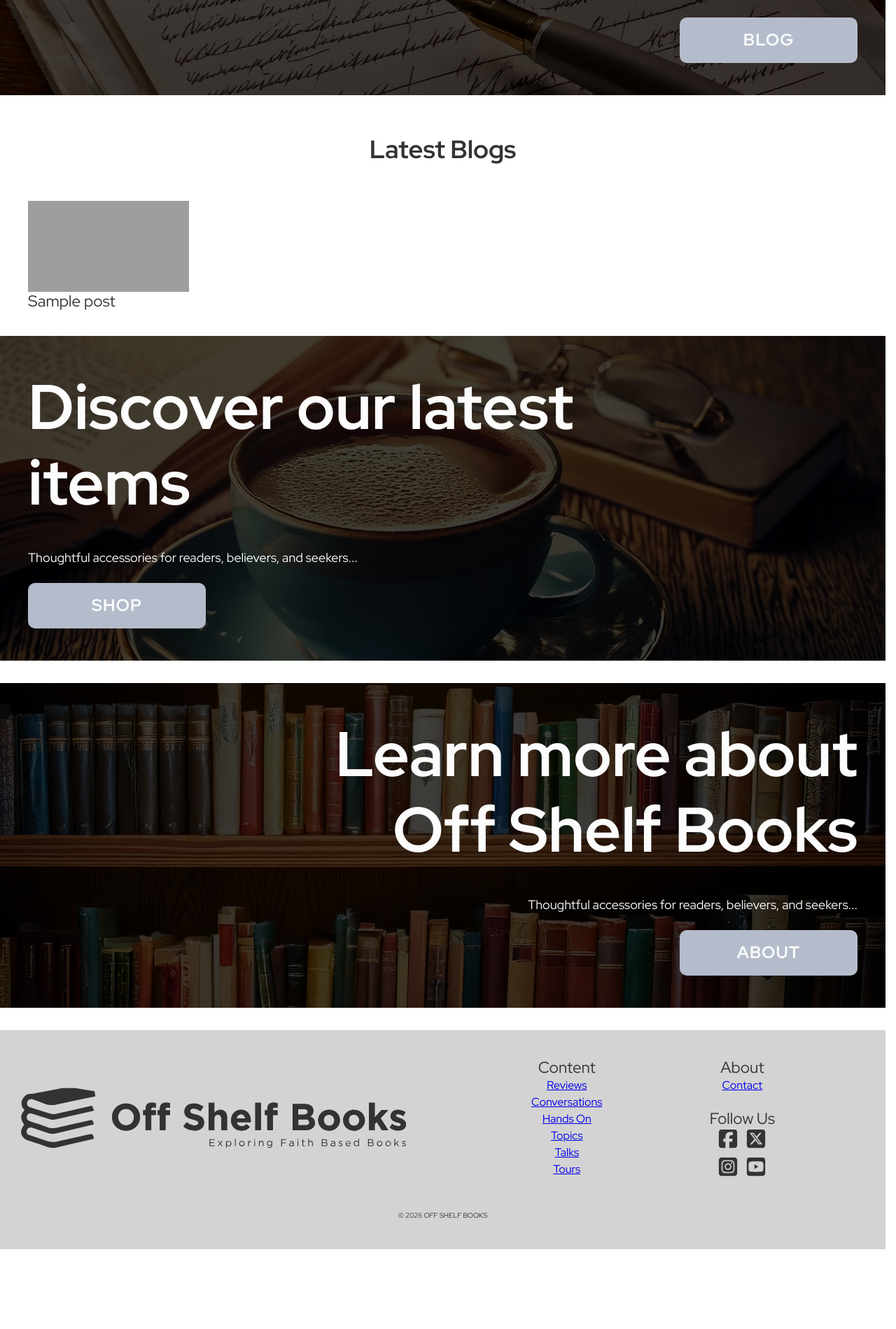
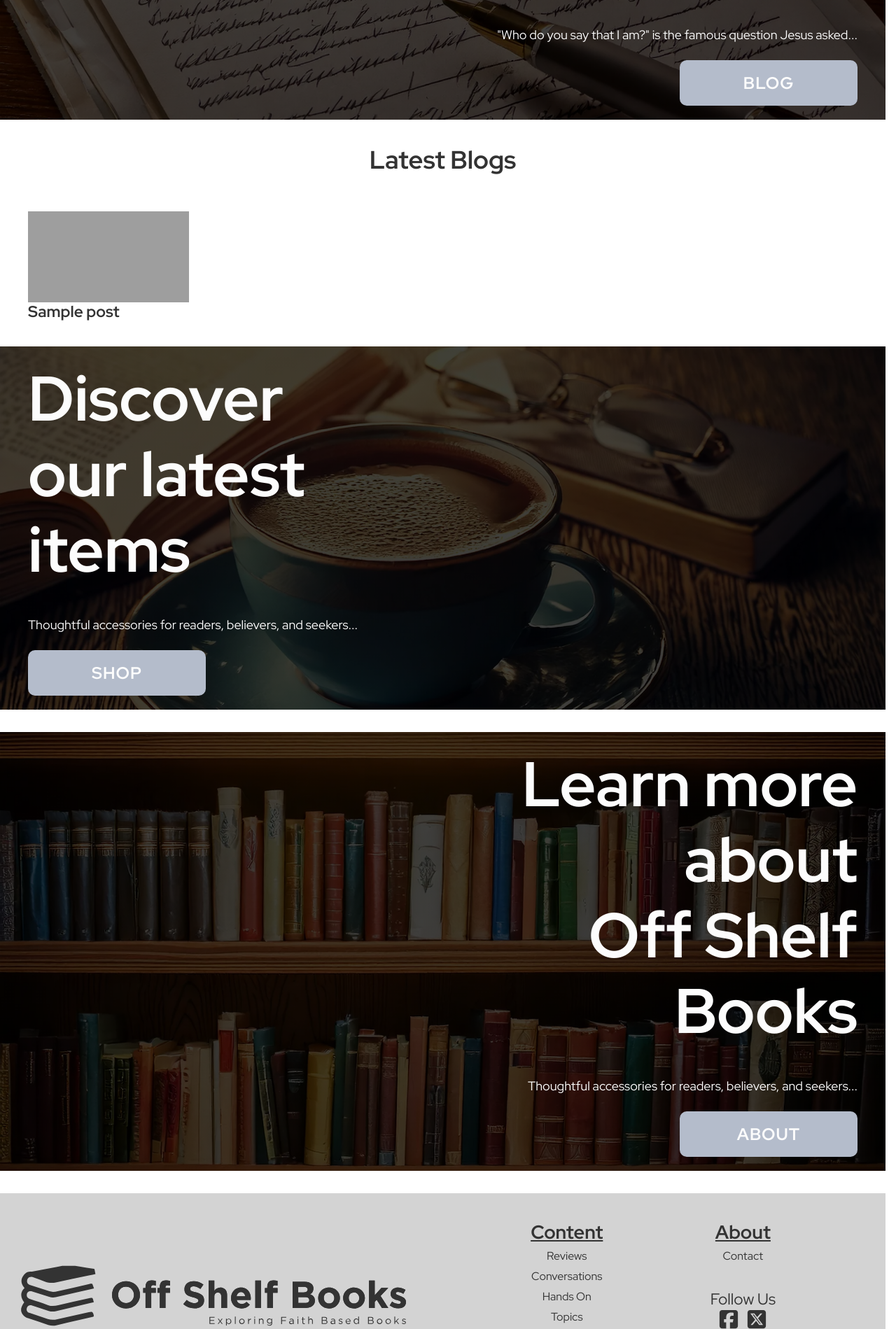
Before and after one commit to ebriscall1/offshelfbooks, a WordPress theme: template index.php in a window 1280 px wide. Shown: the part 1204-3103 px from the top of the page at 70% size. Before the commit the page ends 2989 px from the top, so only its background shows below. Run offline with PHP 8.4 and a stand-in for WordPress, Linux system fonts and the light colour scheme; the site name, menu and one post (Sample post) are stand-ins, and other content is empty; grey boxes are pictures that could not be loaded.

Commit message:
adjusted carousel, adjusted footer, did lighthouse and validation and seo checks

```diff
--- a/css/main.css
+++ b/css/main.css
@@ -154,6 +154,23 @@
   padding: 0;
   justify-items: center;
   justify-content: center;
+}
+
+.footer-menu h3,
+.footer-menu ul li,
+.footer-links h3 {
+  margin-bottom: 5px;
+}
+
+.footer-menu ul li a,
+.footer-links ul li a {
+  text-decoration: none;
+  color: #333333;
+}
+
+.footer-menu h3 a,
+.footer-links h3 a {
+  color: #333333;
 }
 
 footer p {
@@ -534,8 +551,7 @@
     position: relative;
     height: 68px;
   }
-  .site-header .main-nav .main-menu > li.has-dropdown.hover-open .second-tier:not(.open),
-  .site-header .main-nav .main-menu > li.has-dropdown.focus-open .second-tier:not(.open) {
+  .site-header .main-nav .main-menu > li.has-dropdown.hover-open .second-tier:not(.open), .site-header .main-nav .main-menu > li.has-dropdown.focus-open .second-tier:not(.open) {
     display: flex !important;
     opacity: 1;
     visibility: visible;
@@ -544,8 +560,7 @@
     transition-delay: 0s;
   }
   @starting-style {
-    .site-header .main-nav .main-menu > li.has-dropdown.hover-open .second-tier:not(.open),
-    .site-header .main-nav .main-menu > li.has-dropdown.focus-open .second-tier:not(.open) {
+    .site-header .main-nav .main-menu > li.has-dropdown.hover-open .second-tier:not(.open), .site-header .main-nav .main-menu > li.has-dropdown.focus-open .second-tier:not(.open) {
       opacity: 0;
       transform: translateY(-4px);
     }
@@ -608,6 +623,9 @@
     transition: opacity 0.18s ease, transform 0.18s ease, display 0.18s allow-discrete;
     transition-delay: 0.06s;
   }
+  .site-header .main-nav .main-menu > li.has-dropdown .second-tier li {
+    padding: 0.5rem 0;
+  }
   .site-header .main-nav .main-menu > li.has-dropdown .second-tier.open {
     display: flex !important;
     opacity: 1;
@@ -615,9 +633,6 @@
     pointer-events: auto;
     transform: translateY(0);
     transition-delay: 0s;
-  }
-  .site-header .main-nav .main-menu > li.has-dropdown .second-tier li {
-    padding: 0.5rem 0;
   }
   .site-header .main-nav .main-menu > li form.search-form {
     width: 380px;
@@ -910,6 +925,11 @@
   padding: 0 20px 20px 20px;
 }
 
+.carousel > h2 {
+  margin-top: 1rem;
+  text-align: center;
+}
+
 .scrolling-wrapper {
   display: flex;
   align-items: flex-start;
@@ -958,10 +978,6 @@
   outline-offset: 3px;
 }
 
-.carousel-scrollbar.is-disabled {
-  display: none;
-}
-
 .scrolling-wrapper > .card {
   flex: 0 0 230px;
   height: auto;
@@ -969,6 +985,11 @@
 
 .scrolling-wrapper > .card > a {
   height: auto;
+}
+
+.scrolling-wrapper > .card h3 {
+  font-size: 22.5px;
+  font-weight: 700;
 }
 
 /* MEDIA QUERY */
@@ -1295,12 +1316,25 @@
 .hero-blog .text,
 .hero-about .text {
   display: grid;
+  width: 100%;
   margin: auto;
 }
+.hero-content .text,
+.hero-shop .text {
+  justify-content: left;
+}
+.hero-blog .text,
+.hero-about .text {
+  justify-content: right;
+}
 .hero-content .text h1,
+.hero-content .text h2,
 .hero-shop .text h1,
+.hero-shop .text h2,
 .hero-blog .text h1,
-.hero-about .text h1 {
+.hero-blog .text h2,
+.hero-about .text h1,
+.hero-about .text h2 {
   font-size: 45px;
   font-weight: bolder;
   color: #fcfcfc;
@@ -1309,9 +1343,13 @@
 }
 @media (min-width: 1280px) {
   .hero-content .text h1,
+  .hero-content .text h2,
   .hero-shop .text h1,
+  .hero-shop .text h2,
   .hero-blog .text h1,
-  .hero-about .text h1 {
+  .hero-blog .text h2,
+  .hero-about .text h1,
+  .hero-about .text h2 {
     font-size: 90px;
   }
 }
@@ -1337,6 +1375,9 @@
   background: linear-gradient(rgba(0, 0, 0, 0.75), rgba(0, 0, 0, 0.75)), url("../img/blog-banner.webp") center/cover;
   text-align: right;
 }
+.hero-blog .text h2 {
+  text-align: right;
+}
 .hero-blog .primary-btn {
   margin-left: auto;
 }
@@ -1344,6 +1385,9 @@
 .hero-shop {
   background: linear-gradient(rgba(0, 0, 0, 0.75), rgba(0, 0, 0, 0.75)), url("../img/shop-banner.webp") center/cover;
   margin-bottom: 2rem;
+}
+.hero-shop .text h2 {
+  text-align: left;
 }
 .hero-shop .primary-btn {
   margin-right: auto;
@@ -1360,16 +1404,14 @@
 
 /* MEDIA QUERY 800px */
 @media (min-width: 800px) {
-  .hero-content .text,
-  .hero-shop .text,
-  .hero-blog .text,
-  .hero-about .text {
-    width: 100%;
-  }
   .hero-content .text h1,
+  .hero-content .text h2,
   .hero-shop .text h1,
+  .hero-shop .text h2,
   .hero-blog .text h1,
-  .hero-about .text h1 {
+  .hero-blog .text h2,
+  .hero-about .text h1,
+  .hero-about .text h2 {
     max-width: 500px;
   }
   .hero-content .text .description,
@@ -1377,14 +1419,6 @@
   .hero-blog .text .description,
   .hero-about .text .description {
     max-width: 500px;
-  }
-  .hero-content .text,
-  .hero-shop .text {
-    justify-content: left;
-  }
-  .hero-blog .text,
-  .hero-about .text {
-    justify-content: right;
   }
 }
 /* MEDIA QUERY 1280px*/
@@ -1540,6 +1574,11 @@
   display: flex;
   justify-content: center; /* Horizontally centers */
   align-items: center;
+}
+
+.content > h2 {
+  margin-top: 36px;
+  text-align: center;
 }
 
 .content-container {
@@ -1550,11 +1589,6 @@
   grid-template-columns: 1fr;
   grid-auto-rows: auto;
   gap: 1rem;
-}
-
-h2 {
-  margin-top: 36px;
-  text-align: center;
 }
 
 @media (min-width: 800px) {
--- a/footer.php
+++ b/footer.php
@@ -10,7 +10,7 @@
       <div class="footer-columns">
         <div class="footer-menu">
           <div>
-            <h4>Content</h4>
+            <h3><a href="<?php echo esc_url( get_permalink( get_page_by_path( 'content' ) ) ); ?>">Content</a></h3>
             <ul>
               <li><a href="<?php echo esc_url( get_permalink( get_page_by_path( 'reviews' ) ) ); ?>">Reviews</a></li>
               <li><a href="<?php echo esc_url( get_permalink( get_page_by_path( 'conversations' ) ) ); ?>">Conversations</a></li>
@@ -23,7 +23,7 @@
         </div>
         <div class="footer-links">
           <div>
-            <h4>About</h4>
+            <h3><a href="<?php echo esc_url( get_permalink( get_page_by_path( 'about' ) ) ); ?>">About</a></h3>
             <ul>
               <li><a href="<?php echo esc_url( get_permalink( get_page_by_path( 'contact' ) ) ); ?>">Contact</a></li>
             </ul>
--- a/functions.php
+++ b/functions.php
@@ -36,6 +36,36 @@
     );
 }
 add_action( 'wp_enqueue_scripts', 'offshelfbooks_scripts' );
+
+// Let the browser discover the homepage's CSS background image before stylesheets load.
+function offshelfbooks_preload_homepage_lcp_image() {
+    if ( ! is_front_page() ) {
+        return;
+    }
+
+    $image_url = get_template_directory_uri() . '/img/hero-content-banner.webp';
+    printf(
+        "<link rel=\"preload\" as=\"image\" href=\"%s\" fetchpriority=\"high\">\n",
+        esc_url( $image_url )
+    );
+}
+add_action( 'wp_head', 'offshelfbooks_preload_homepage_lcp_image', 1 );
+
+// Establish Google Fonts connections early to reduce stylesheet and font latency.
+function offshelfbooks_google_fonts_resource_hints( $urls, $relation_type ) {
+    if ( 'preconnect' !== $relation_type ) {
+        return $urls;
+    }
+
+    $urls[] = 'https://fonts.googleapis.com';
+    $urls[] = array(
+        'href'        => 'https://fonts.gstatic.com',
+        'crossorigin' => 'anonymous',
+    );
+
+    return $urls;
+}
+add_filter( 'wp_resource_hints', 'offshelfbooks_google_fonts_resource_hints', 10, 2 );
 
 // Return the next page of category-filtered content cards for the Load More control.
 function offshelfbooks_load_subcontent() {
--- a/header.php
+++ b/header.php
@@ -3,10 +3,11 @@
   <head>
     <meta charset="<?php bloginfo( 'charset' ); ?>" />
     <meta name="viewport" content="width=device-width, initial-scale=1.0" />
+    <title>Off Shelf Books - Exploring Faith Based Books</title>
 
     <!-- Meta Tags -->
     <meta name="author" content="Evan Briscall | ebriscall1 on GitHub" />
-
+    <meta name="description" content="Off Shelf Books is an online platform dedicated to examining the credibility of Christianity and the reliability of Jesus through testimonies of various authors." />
     <!-- Fonts -->
     <link
       href="https://fonts.googleapis.com/css2?family=Red+Hat+Display:wght@400;500;700&display=swap"
--- a/index.php
+++ b/index.php
@@ -36,7 +36,7 @@
                       <?php else : ?>
                         <img src="<?php echo esc_url( get_template_directory_uri() ); ?>/img/mere-christianity.webp" alt="Default content thumbnail" />
                       <?php endif; ?>
-                      <h4><?php the_title(); ?></h4>
+                      <h3><?php the_title(); ?></h3>
                     </a>
                   </article>
               <?php endwhile;
@@ -52,7 +52,7 @@
 
       <section class="hero-blog">
         <div class="text">
-          <h1>Explore the reliability <br />of Jesus</h1>
+          <h2>Explore the reliability <br />of Jesus</h2>
           <p class="description">
             "Who do you say that I am?" is the famous question Jesus asked...
           </p>
@@ -83,7 +83,7 @@
                       <?php else : ?>
                         <img src="<?php echo esc_url( get_template_directory_uri() ); ?>/img/about-page.webp" alt="Default blog thumbnail" />
                       <?php endif; ?>
-                      <h4><?php the_title(); ?></h4>
+                      <h3><?php the_title(); ?></h3>
                     </a>
                   </article>
               <?php endwhile;
@@ -99,7 +99,7 @@
 
       <section class="hero-shop">
         <div class="text">
-          <h1>Discover our latest items</h1>
+          <h2>Discover our latest items</h2>
           <p class="description">
             Thoughtful accessories for readers, believers, and seekers...
           </p>
@@ -109,7 +109,7 @@
 
       <section class="hero-about">
         <div class="text">
-          <h1>Learn more about <br />Off Shelf Books</h1>
+          <h2>Learn more about <br />Off Shelf Books</h2>
           <p class="description">
             Thoughtful accessories for readers, believers, and seekers...
           </p>
--- a/scss/components/_cards.scss
+++ b/scss/components/_cards.scss
@@ -1,5 +1,4 @@
 @use "../abstracts/mixins" as *;
-@use "../abstracts/variables" as *;
 
 // Carousel Cards
 // These fixed-width tiles are sized for horizontal scrolling on the homepage.
--- a/scss/components/_carousel.scss
+++ b/scss/components/_carousel.scss
@@ -4,6 +4,11 @@
 // Each carousel scrolls independently; the custom track below replaces the native scrollbar.
 .carousel {
   padding: 0 20px 20px 20px;
+}
+
+.carousel > h2 {
+  margin-top: 1rem;
+  text-align: center;
 }
 
 .scrolling-wrapper {
@@ -56,10 +61,6 @@
   outline-offset: 3px;
 }
 
-.carousel-scrollbar.is-disabled {
-  display: none;
-}
-
 .scrolling-wrapper > .card {
   // Let each card grow only enough to fit its title lines.
   flex: 0 0 230px;
@@ -68,6 +69,11 @@
 
 .scrolling-wrapper > .card > a {
   height: auto;
+}
+
+.scrolling-wrapper > .card h3 {
+  font-size: $h4-size;
+  font-weight: 700;
 }
 
 /* MEDIA QUERY */
--- a/scss/layout/_footer.scss
+++ b/scss/layout/_footer.scss
@@ -53,6 +53,24 @@
   }
 }
 
+.footer-menu h3,
+.footer-menu ul li,
+.footer-links h3 {
+  margin-bottom: 5px;
+}
+
+.footer-menu ul li a,
+.footer-links ul li a {
+  text-decoration: none;
+  color: $charcoal-gray;
+}
+
+.footer-menu h3 a,
+.footer-links h3 a {
+  color: $charcoal-gray;
+}
+
+
 footer p {
   text-align: center;
   font-size: 10px;
--- a/scss/main.scss
+++ b/scss/main.scss
@@ -9,7 +9,6 @@
 
 // Theme variables and mixins are shared by the partials imported below.
 @use "abstracts/variables" as *;
-@use "abstracts/mixins";
 
 // Global reset and type styles load before component-specific styling.
 @use "base/reset";
@@ -20,7 +19,6 @@
 @use "layout/header";
 
 // Reusable UI components.
-@use "components/accordian";
 @use "components/buttons";
 @use "components/cards";
 @use "components/carousel";
--- a/scss/pages/about/contact.scss
+++ b/scss/pages/about/contact.scss
@@ -1,6 +1,3 @@
-@use "../../abstracts/mixins" as *;
-@use "../../abstracts/variables" as *;
-
 .hero-contact-page {
   background:
     linear-gradient(rgba(0, 0, 0, 0.75), rgba(0, 0, 0, 0.75)),
--- a/scss/pages/content.scss
+++ b/scss/pages/content.scss
@@ -20,7 +20,7 @@
   gap: 1rem;
 }
 
-h2 {
+.content > h2 {
     margin-top: 36px;
     text-align: center;
 }
--- a/scss/pages/index.scss
+++ b/scss/pages/index.scss
@@ -45,6 +64,9 @@
     linear-gradient(rgba(0, 0, 0, 0.75), rgba(0, 0, 0, 0.75)),
     url("../img/shop-banner.webp") center / cover;
   margin-bottom: 2rem;
+  .text h2 {
+    text-align: left;
+  }
         .primary-btn {
         margin-right: auto;
       }
```
Also changed, not shown: other parts of scss/pages/index.scss (+24 -18 lines), scss/components/_accordian.scss (deleted), 1 other file.
